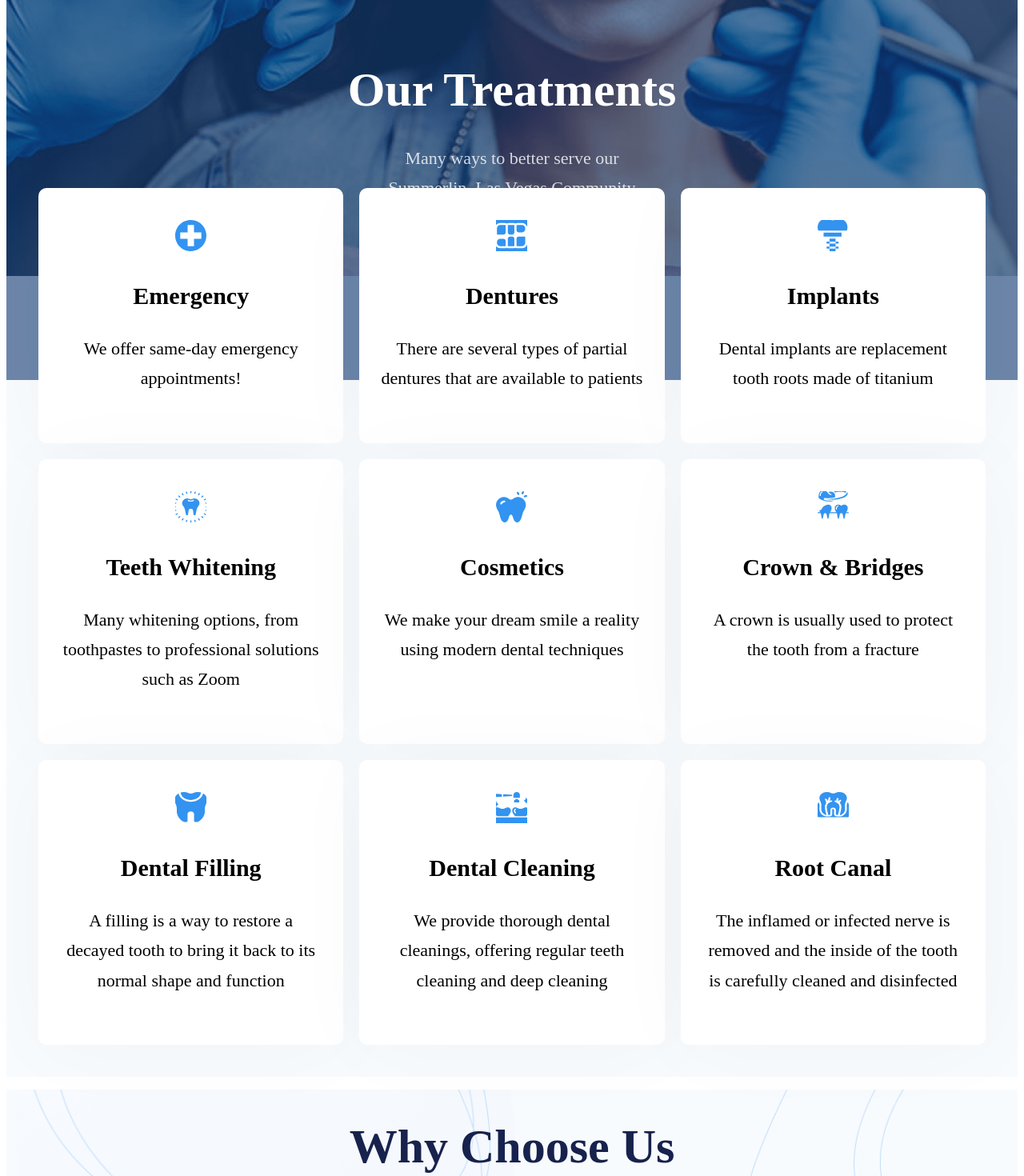
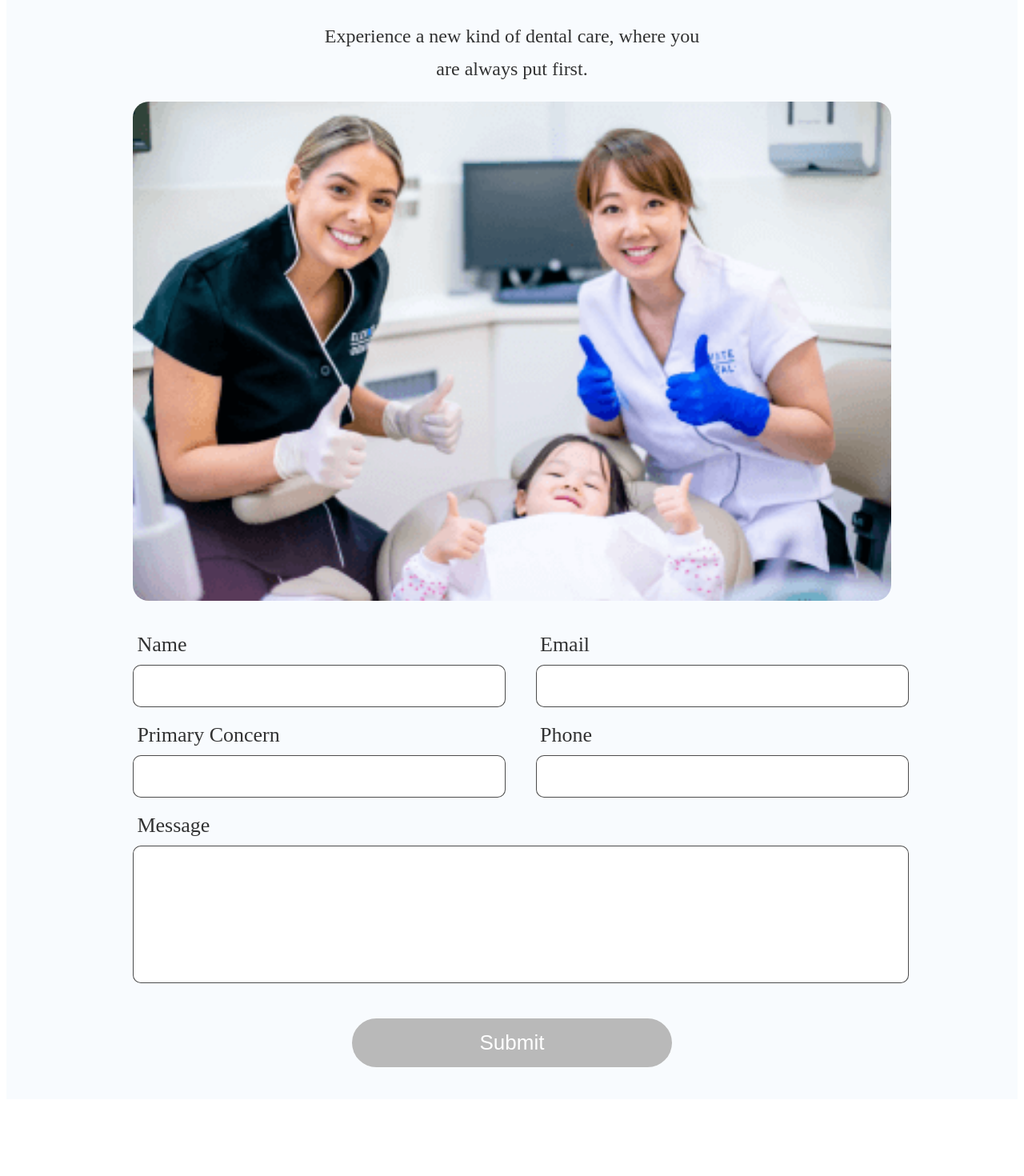
Before and after one commit to idenispankov/lake_mead_dental_next_js, a Next.js app: page / in a window 1280 px wide. Shown: the part 1340-2810 px from the top of the page at 80% size. After the commit the page ends 2722 px from the top, so only its background shows below. Built offline with nearby package versions, Linux system fonts and the light colour scheme.

Commit message:
contact us ready

```diff
--- a/components/ContactUs/ContactUs.js
+++ b/components/ContactUs/ContactUs.js
@@ -3,6 +3,8 @@ import styles from './ContactUs.module.css';
 import { useState, useEffect } from 'react';
 import emailjs from 'emailjs-com';
 import { serviceId, templateId, userId } from '../../env';
+import Image from 'next/image';
+import contactImage from '../../public/images/contact_image_mobile.png';
 
 export default function ContactUs() {
   const [buttonDisabled, setButtonDisabled] = useState(true);
@@ -48,7 +50,14 @@ export default function ContactUs() {
         Experience a new kind of dental care, where you are always put first.
       </p>
       <div className={styles.section__container}>
-        <div className={styles.section__container_image}></div>
+        <div className={styles.section__container_image}>
+          <Image
+            src={contactImage}
+            alt='happy people in dental office'
+            layout='responsive'
+            className={styles.image}
+          />
+        </div>
         <div className={styles.form__container}>
           <h2
             className={`${styles.section__heading} ${styles.form__container_heading}`}
--- a/components/ContactUs/ContactUs.module.css
+++ b/components/ContactUs/ContactUs.module.css
@@ -2,6 +2,7 @@
   max-width: 1600px;
   margin: 0 auto;
   background: #f8fbfe;
+  padding: 20px;
 }
 .form__container_heading {
   display: none;
@@ -29,18 +30,18 @@
 }
 
 .section__container_image {
-  background: url('../../public/images/contact_image_mobile.png') no-repeat
-    center;
-  min-width: 100%;
-  height: 240px;
+  width: 100%;
+  max-width: 500px;
   margin: 0 auto;
-  border-radius: 10px;
+  margin-bottom: 30px;
+}
+
+.image {
+  border-radius: 20px;
 }
 
 .form {
-  padding: 20px;
-  padding-top: 30px;
-  max-width: 600px;
+  max-width: 500px;
   margin: 0 auto;
 }
 
@@ -121,6 +122,9 @@
 }
 
 @media screen and (min-width: 768px) {
+  .section {
+    padding: 30px;
+  }
   .section__heading {
     font-size: 40px;
   }
@@ -129,13 +133,11 @@
     max-width: 500px;
   }
   .section__container_image {
-    background: url('../../public/images/contact_us_tablet.png') no-repeat
-      center;
-    min-height: 600px;
-    border-radius: 10px;
+    max-width: 70%;
+    margin-bottom: 40px;
   }
   .form {
-    max-width: 950px;
+    max-width: 70%;
   }
   .form__textarea {
     min-height: 150px;
@@ -154,7 +156,29 @@
 }
 
 @media screen and (min-width: 1024px) {
+  .section {
+    padding: 40px;
+  }
   .section__heading {
     font-size: 60px;
   }
+  .section__container_image {
+    max-width: 80%;
+  }
+  .form {
+    min-width: 80%;
+  }
+  .form__label,
+  .form__input,
+  .form__textarea {
+    font-size: 26px;
+  }
+  .form__button {
+    font-size: 26px;
+  }
+  .form__button_disabled {
+    font-size: 26px;
+    max-width: 400px;
+    margin: 0 auto;
+  }
 }
--- a/pages/index.js
+++ b/pages/index.js
@@ -18,10 +18,10 @@ export default function Home() {
       </Head>
       <Banner />
       <AboutDoctor />
-      <Treatments />
-      <WhyUs />
-      <MoreAboutUs />
-      <Testimonials />
+      {/* <Treatments /> */}
+      {/* <WhyUs /> */}
+      {/* <MoreAboutUs /> */}
+      {/* <Testimonials /> */}
       <ContactUs />
     </>
   );
```
